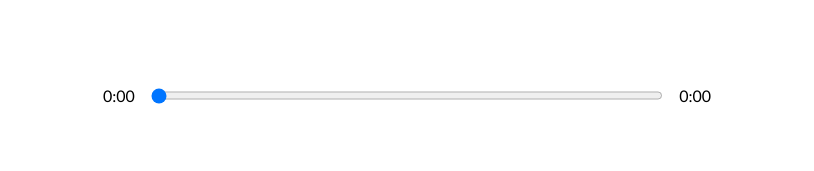
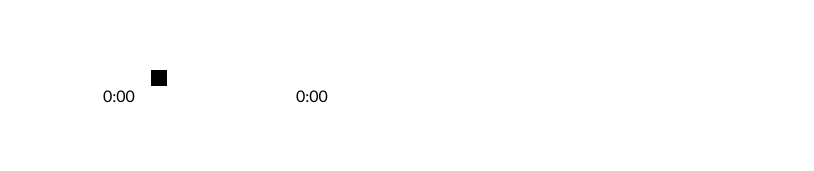
Before and after one commit to a1nkur/musicplayer-react-application, a React (Create React App) app: page / in a window 1280 px wide. Shown: the part 490-661 px from the top of the page, without its empty margins (233-1047 px from the left). Built offline with nearby package versions, Linux system fonts and the light colour scheme.

Commit message:
checkpoint before styling input

```diff
--- a/public/index.html
+++ b/public/index.html
@@ -2,14 +2,14 @@
 <html lang="en">
   <head>
     <meta charset="utf-8" />
-    <link rel="icon" href="%PUBLIC_URL%/favicon.ico" />
+    <!-- <link rel="icon" href="%PUBLIC_URL%/favicon.ico" /> -->
     <meta name="viewport" content="width=device-width, initial-scale=1" />
     <meta name="theme-color" content="#000000" />
     <meta
       name="description"
       content="Web site created using create-react-app"
     />
-    <link rel="apple-touch-icon" href="%PUBLIC_URL%/logo192.png" />
+    <!-- <link rel="apple-touch-icon" href="%PUBLIC_URL%/logo192.png" /> -->
     <!--
       manifest.json provides metadata used when your web app is installed on a
       user's mobile device or desktop. See https://developers.google.com/web/fundamentals/web-app-manifest/
@@ -25,12 +25,15 @@
       Learn how to configure a non-root public URL by running `npm run build`.
     -->
 
+    <!-- ico file -->
+    <link rel="icon" href="./free-30-instagram-stories-icons29_122575.ico" />
+
     <link rel="preconnect" href="https://fonts.gstatic.com" />
     <link
       href="https://fonts.googleapis.com/css2?family=Lato:wght@400;700&display=swap"
       rel="stylesheet"
     />
-    <title>React App</title>
+    <title>Music Player</title>
   </head>
   <body>
     <noscript>You need to enable JavaScript to run this app.</noscript>
--- a/src/App.js
+++ b/src/App.js
@@ -18,7 +18,7 @@ function App() {
   const [libraryStatus, setLibraryStatus] = useState(false);
 
   // Ref
-  const audioRef = useRef(null); // Initiated useRef hook, null is passed because we dont want anything solid in here right now.
+  const audioRef = useRef(null); // Initiated useRef hook, null is passed because we dont want anything solid in here right now. console.log(audioRef) => {current:audio}
 
   // Event Handlers
   const timeUpdateHandler = e => {
@@ -44,6 +44,7 @@ function App() {
         songInfo={songInfo}
         setSongInfo={setSongInfo}
         songs={songs}
+        setSongs={setSongs}
       />
       <Library
         songs={songs}
--- a/src/Components/LibrarySongs.js
+++ b/src/Components/LibrarySongs.js
@@ -1,3 +1,5 @@
+import playAudio from "../Utility/playAudio";
+
 const LibrarySongs = ({
   eachSong,
   setCurrentSong,
@@ -9,13 +11,6 @@ const LibrarySongs = ({
   const handleCurrentSong = e => {
     const selectedSong = songs.filter(item => item.id === eachSong.id);
     setCurrentSong(selectedSong[0]);
-
-    if (isPlaying) {
-      const audioPromise = audioRef.current.play();
-      if (audioPromise !== undefined) {
-        audioPromise.then(audio => audioRef.current.play());
-      }
-    }
 
     // Show selected song
     const newSongArr = songs.map(eachItem => {
@@ -33,6 +28,9 @@ const LibrarySongs = ({
     });
 
     setSongs(newSongArr);
+
+    // Play Audio
+    playAudio(isPlaying, audioRef);
   };
 
   return (
--- a/src/Components/Player.js
+++ b/src/Components/Player.js
@@ -1,4 +1,6 @@
 // This component describes the music controller - play, skip-forward, skip-backward, slider.
+
+import { useEffect } from "react";
 import { FontAwesomeIcon } from "@fortawesome/react-fontawesome"; // Gives React Component for icons
 import {
   faPlay,
@@ -8,6 +10,7 @@ import {
 } from "@fortawesome/free-solid-svg-icons";
 
 import getFormattedTime from "../Utility/formatTime";
+import playAudio from "../Utility/playAudio";
 
 const Player = ({
   songs,
@@ -17,9 +20,27 @@ const Player = ({
   setIsPlaying,
   audioRef,
   songInfo,
-  setSongInfo,
+  setSongs,
 }) => {
-  // State data for Time on player
+  // useEffect
+  useEffect(() => {
+    // Show selected song in UI
+    const newSongArr = songs.map(eachItem => {
+      if (eachItem.id === currentSong.id) {
+        return {
+          ...eachItem,
+          active: true,
+        };
+      } else {
+        return {
+          ...eachItem,
+          active: false,
+        };
+      }
+    });
+
+    setSongs(newSongArr);
+  }, [currentSong]);
 
   // Event Handlers
   const songPlayHandler = () => {
@@ -41,18 +62,23 @@ const Player = ({
   };
 
   const onSkipHandler = direction => {
+    // Finding the index of current song
     let currentIndex = songs.findIndex(item => item.id === currentSong.id);
+
     if (direction === "skip-forward") {
-      setCurrentSong(songs[(currentIndex + 1) % songs.length]);
+      setCurrentSong(songs[(currentIndex + 1) % songs.length]); // variable x % constant y = x; it is 0 only when x = y
     }
 
     if (direction === "skip-back") {
-      if ((currentIndex - 1) % songs.length === 1) {
+      if ((currentIndex - 1) % songs.length === -1) {
         setCurrentSong(songs[songs.length - 1]);
+        playAudio(isPlaying, audioRef);
         return;
       }
-      setCurrentSong(songs[(currentIndex + 1) % songs.length]);
+      setCurrentSong(songs[(currentIndex - 1) % songs.length]);
     }
+
+    playAudio(isPlaying, audioRef);
   };
 
   const onDragHandler = e => {
@@ -60,13 +86,14 @@ const Player = ({
     audioRef.current.currentTime = e.target.value;
 
     // Change state with the update current time upon onDragChange so that slider can work
-    setSongInfo({ ...songInfo, currentTime: e.target.value });
+    // setSongInfo({ ...songInfo, currentTime: e.target.value });
   };
 
   return (
     <div className="player-container">
       <div className="time-controller">
         <p>{getFormattedTime(songInfo.currentTime)}</p>
+        <div className="track">
           <input
             type="range"
             min={0}
@@ -74,6 +101,9 @@ const Player = ({
             value={songInfo.currentTime}
             onChange={onDragHandler}
           />
+          <div className="animate-track"></div>
+        </div>
+
         <p>
           {getFormattedTime(songInfo.duration) === "NaN:aN"
             ? "0:00"
--- a/src/Styles/App.scss
+++ b/src/Styles/App.scss
@@ -12,8 +12,7 @@ body {
 }
 
 h1,
-h2,
-h3 {
+h2 {
   color: rgb(54, 54, 54);
 }
 
--- a/src/Styles/_Player.scss
+++ b/src/Styles/_Player.scss
@@ -12,7 +12,11 @@
   // in sass we can directly style input element here
   input {
     width: 100%; // this will stretch the input field to 100% w.r.t to 50% of the screen.
-    // padding: 1rem 2rem;
+
+    // Stripping all the default styles
+    -webkit-appearance: none;
+    background: transparent;
+    cursor: pointer;
   }
 
   p {
@@ -23,10 +27,21 @@
 .play-controller {
   width: 30%;
   display: flex;
-  // align-items: center;
   justify-content: space-between;
   padding: 1rem;
   svg {
     cursor: pointer;
   }
 }
+
+input[type="range"]:focus {
+  outline: none;
+}
+
+input[type="range"]::-webkit-slider-thumb {
+  -webkit-appearance: none;
+  height: 16px;
+  width: 16px;
+  background: black;
+
+}
--- a/src/Styles/_Song.scss
+++ b/src/Styles/_Song.scss
@@ -1,5 +1,5 @@
 .song-container {
-  min-height: 60vh; // 60vh === 60% viewport height of visible webpage. If the height contentis less than 60% then then this will be applied.
+  min-height: 60vh; // 60vh === 60% viewport height of visible webpage. If the height of all content together is less than 60% then then this will be applied.
   display: flex; // For aligning items. This will align each item inside this hoizontally(row)
   flex-direction: column; // This will align each item inside this verticallylly(column)
   align-items: center; // Align items to the center inside this container
--- a/src/Styles/_library.scss
+++ b/src/Styles/_library.scss
@@ -51,9 +51,9 @@
     }
   }
 }
+/******************************************************************************/
 
-/* The emerging W3C standard
-   that is currently Firefox-only */
+/* The emerging W3C standard that is currently Firefox-only */
 * {
   scrollbar-width: thin;
   scrollbar-color: rgba(155, 155, 155, 0.7) transparent;
@@ -72,6 +72,8 @@
   border: transparent;
 }
 
+/******************************************************************************/
+
 .selected {
   background: rgb(240, 199, 199);
 }
--- /dev/null
+++ b/src/Utility/playAudio.js
@@ -0,0 +1,8 @@
+export default function playAudio(isPlaying, audioRef) {
+  if (isPlaying) {
+    const audioPromise = audioRef.current.play();
+    if (audioPromise !== undefined) {
+      audioPromise.then(audio => audioRef.current.play());
+    }
+  }
+}
```
Also changed, not shown: 2 other files (tests, documents, lock files or other folders). Lines whose indentation alone changed are shown as unchanged.
